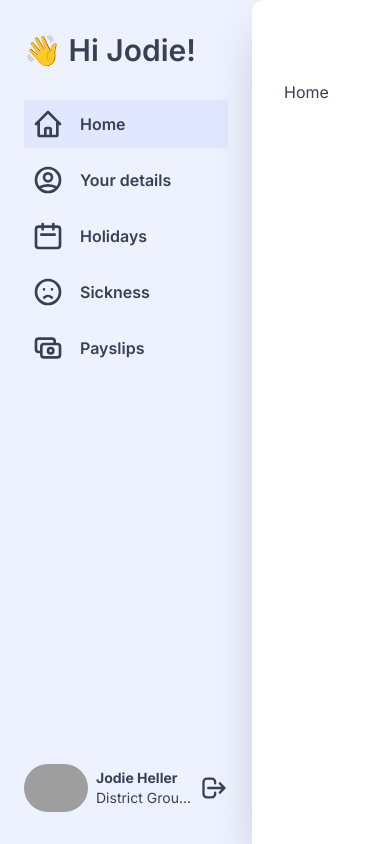
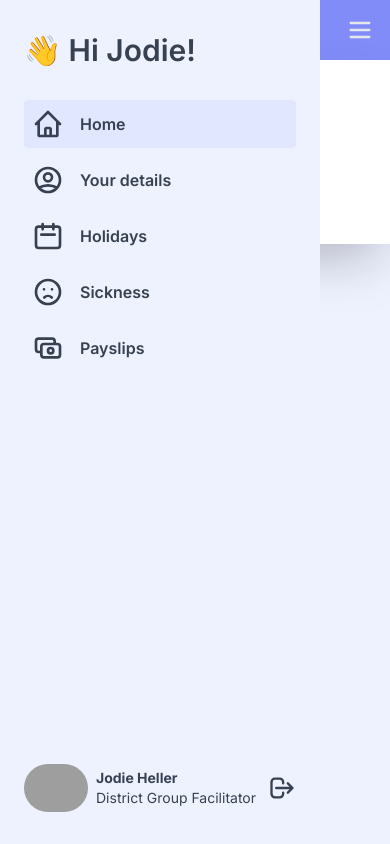
Before and after one commit to tom751/HR, a Vue app: page / in a window 390 px wide. Built offline with nearby package versions, Linux system fonts and the light colour scheme; grey boxes are pictures that could not be loaded.

Commit message:
Make sidebar responsive

```diff
--- a/src/App.vue
+++ b/src/App.vue
@@ -1,5 +1,5 @@
 <template>
-  <div class="bg-indigo-50 flex">
+  <div class="bg-indigo-50 md:flex min-h-screen">
     <NavBar />
     <div class="bg-white shadow-2xl w-full rounded-tl-xl p-8 py-20">
       <router-view></router-view>
--- a/src/components/nav/NavBar.vue
+++ b/src/components/nav/NavBar.vue
@@ -1,5 +1,29 @@
 <template>
-  <nav class="h-screen w-full max-w-xs px-6 py-8 flex flex-col">
+  <div class="bg-indigo-400 flex justify-end text-gray-200 md:hidden">
+    <button class="focus:bg-indigo-800 focus:ring-0 p-4" @click="showSidebar = !showSidebar">
+      <MenuIcon class="h-7 w-7" />
+    </button>
+  </div>
+  <nav
+    class="
+      h-screen
+      w-full
+      max-w-xs
+      px-6
+      py-8
+      flex flex-col
+      absolute
+      inset-y-0
+      left-0
+      trasnform
+      transition
+      duration-200
+      ease-in-out
+      bg-indigo-50
+      md:relative md:translate-x-0
+    "
+    :class="{ '-translate-x-full': showSidebar }"
+  >
     <h4 class="text-3xl font-semibold">👋 Hi {{ firstName }}!</h4>
 
     <ul class="space-y-2 mt-8">
@@ -14,12 +38,14 @@
 </template>
 
 <script setup lang="ts">
-import { HomeIcon, UserCircleIcon, CalendarIcon, CashIcon, EmojiSadIcon } from '@heroicons/vue/outline';
+import { HomeIcon, UserCircleIcon, CalendarIcon, CashIcon, EmojiSadIcon, MenuIcon } from '@heroicons/vue/outline';
 import NavLink from '../nav/NavLink.vue';
 import NavProfile from '../nav/NavProfile.vue';
 import { useStore } from '../../store';
-import { computed } from 'vue';
+import { computed, ref } from 'vue';
 
 const store = useStore();
 const firstName = computed(() => store.state.user.firstName);
+
+const showSidebar = ref(false);
 </script>
```
